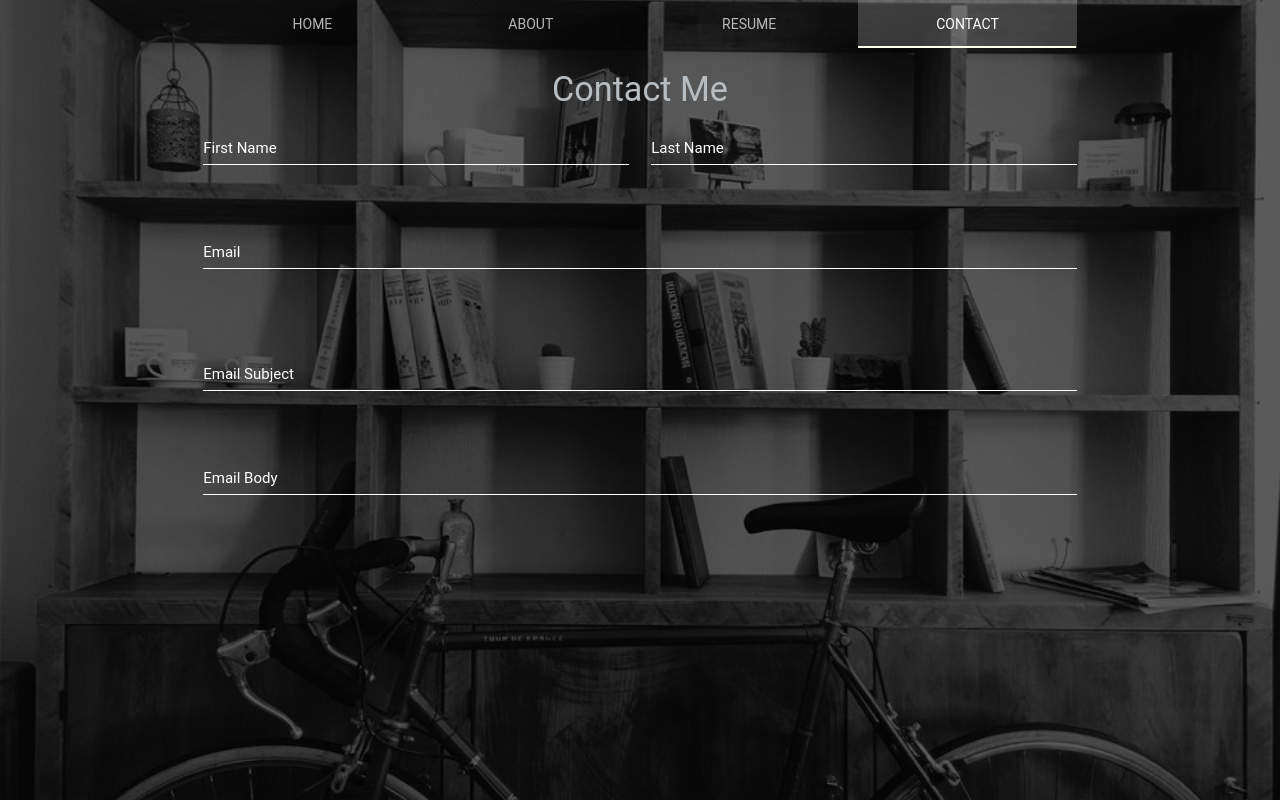
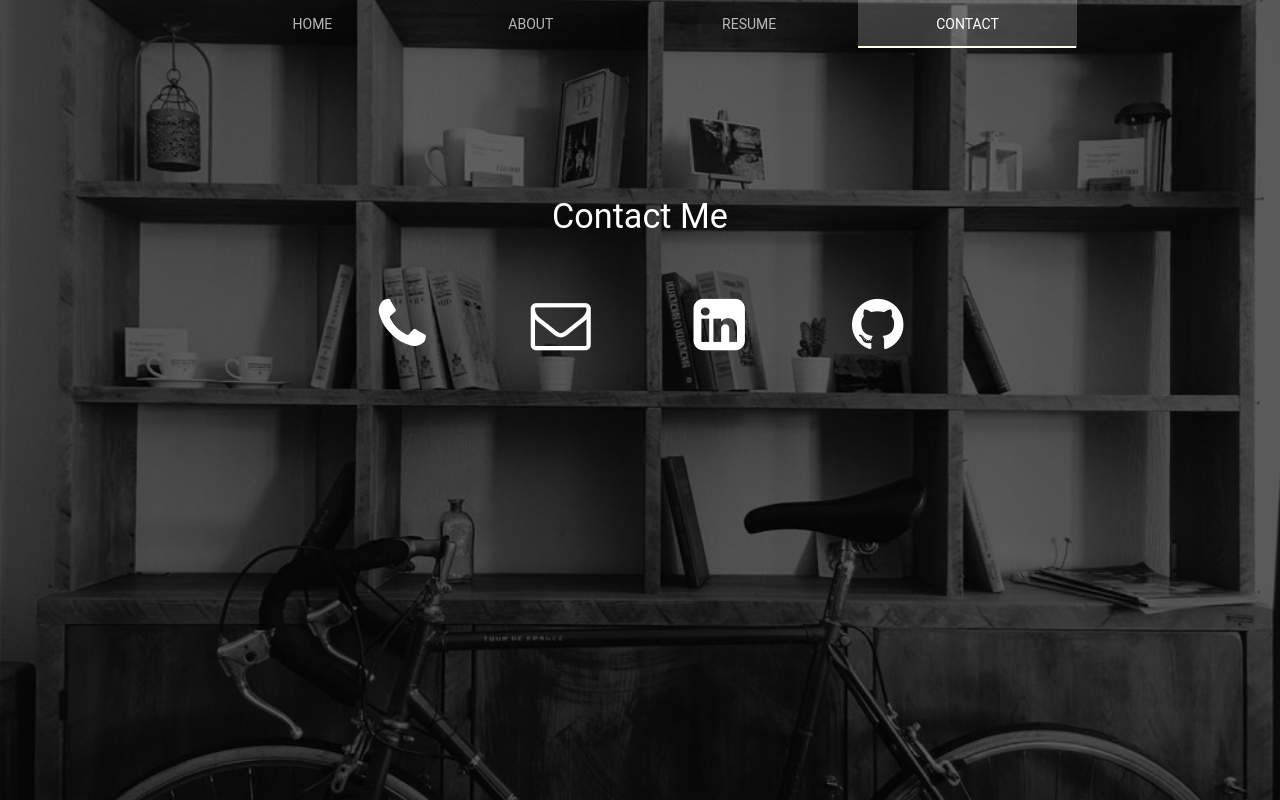
Before and after one commit to gearingdevin/personalWebsite, a website: page public/views/index.html in a window 1280 px wide. Both pictures are taken after a click on the link "CONTACT". Drawn offline with nearby package versions, Linux system fonts and the light colour scheme.

Commit message:
link changes

```diff
--- a/public/css/main.css
+++ b/public/css/main.css
@@ -465,3 +465,8 @@ row{
   -webkit-animation-duration: 10s;animation-duration: 10s;
   -webkit-animation-fill-mode: both;animation-fill-mode: both;
 }
+
+
+
+.grow { transition: all .2s ease-in-out; }
+.grow:hover { font-size: 5em; }
--- a/public/js/main.js
+++ b/public/js/main.js
@@ -27,14 +27,42 @@ function initialization() {
     $('.tabs').tabs(); //INIT MENU TABS
     $('.modal').modal(); //INIT MODAL
     typeEffect();
-    contactForm();
+    contactHover();
 
 }
 
 
-function contactForm(){
+
+
+function contactHover() {
+    $(".grow").hover(
+        function () {
+            // $(this).append($("<span> ***</span>"));
+            var text = $(this).parent().find(".txt");
+            //console.log(this);
+            //$(text).removeClass('hidden');
+            // $(text).fadeIn("slow", function () {
+            //     // Animation complete
+            // });
+
+
+        });
 
 }
+
+$('.grow')
+                .mouseenter(function () {
+                    var text = $(this).parent().find(".txt");
+                    $(text).fadeIn("slow", function () {
+                        // Animation complete
+                    });
+                })
+                .mouseleave(function () {
+                    var text = $(this).parent().find(".txt");
+                    $(text).fadeOut("slow", function () {
+                        // Animation complete
+                    });
+                });
 
 
 
--- a/public/views/index.html
+++ b/public/views/index.html
@@ -38,6 +38,9 @@
                     <li class="tab col s3">
                         <a href="#aboutTab">About</a>
                     </li>
+                    <!-- <li class="tab col s3">
+                        <a href="#projectTab">Projects</a>
+                    </li> -->
                     <li class="tab col s3">
                         <a href="#resumeTab">Resume</a>
                     </li>
@@ -49,6 +52,7 @@
 
 
             <div id="homeTab" class="col s12">
+
                 <div class="container center" style="padding-top: 10em; border-left: 2em; border-right: 2em; width: 100% !important ">
                     <!-- <row>
                         <h1>
@@ -107,7 +111,8 @@
                         </h4>
                     </row>
                     <row class="">
-                        <a class="waves-effect waves-light btn-flat resumeButtons" id='resumeButton' href="/public/files/Resume_2018_SummerII.pdf" download="Devin_Gearing_Resume.pdf">Download Resume</a>
+                        <a class="waves-effect waves-light btn-flat resumeButtons" id='resumeButton' href="/public/files/Resume_2018_SummerII.pdf"
+                            download="Devin_Gearing_Resume.pdf">Download Resume</a>
                     </row>
                 </div>
 
@@ -115,10 +120,32 @@
 
             <div id="contactTab" class="col s12">
 
-                <div class="container center contactTab hidden" style="padding-top: 0em; border-left: 2em; border-right: 2em; width: 100% !important ">
-                    <h4 style="margin-bottom: -1em"> Contact Me
-                    </h4>
+                <div class="container center contactTab hidden" style="padding-top: 10em; border-left: 2em; border-right: 2em; width: 100% !important ">
                     <div class="row">
+                        <h4 class="" style="height: 3em !important; margin-top: 0em !important; color: white; height: -1em">
+                            Contact Me
+                        </h4>
+                    </div>
+                    <div class="row" style="margin-top: -3em;padding-left: 15%;padding-right: 15%">
+                        <div class="col s3">
+                            <i class="fa fa-phone fa-4x grow" style="color:white; padding-top: 0.1em" aria-hidden="true"></i>
+                            <p class='txt hidden' style="color: white">(713) 835-6185</p>
+                        </div>
+                        <div class="col s3">
+                            <i class="fa fa-envelope-o fa-4x grow" style="color:white; padding-top: 0.1em" aria-hidden="true"></i>
+                            <p class='txt hidden' style="color: white; margin-left:-1.2em">devin.gearing@ttu.edu</p>
+                        </div>
+                        <div class="col s3">
+                            <i class="fa fa-linkedin-square fa-4x grow" style="color:white; padding-top: 0.1em" aria-hidden="true"></i>
+                            <p class='txt hidden' style="color: white">Click Me</p>
+                        </div>
+                        <div class="col s3">
+                            <i class="fa fa-github fa-4x grow" style="color:white; padding-top: 0.1em" aria-hidden="true"></i>
+                            <p class='txt hidden' style="color: white">Click Me</p>
+                        </div>
+                    </div>
+
+                    <!-- <div class="row">
                         <form class="col s12">
                             <div class="row">
                                 <div class="input-field col s6">
@@ -149,18 +176,9 @@
                                     <label for="email_body">Email Body</label>
                                 </div>
                             </div>
-                            <!-- <div class="row">
-                                <div class="col s12">
-                                    This is an inline input field:
-                                    <div class="input-field inline">
-                                        <input id="email_inline" type="email" class="validate">
-                                        <label for="email_inline">Email</label>
-                                        <span class="helper-text" data-error="wrong" data-success="right">Helper text</span>
-                                    </div>
-                                </div>
-                            </div> -->
+
                         </form>
-                    </div>
+                    </div> -->
                 </div>
             </div>
 
```
Also changed, not shown: 1 other file.
